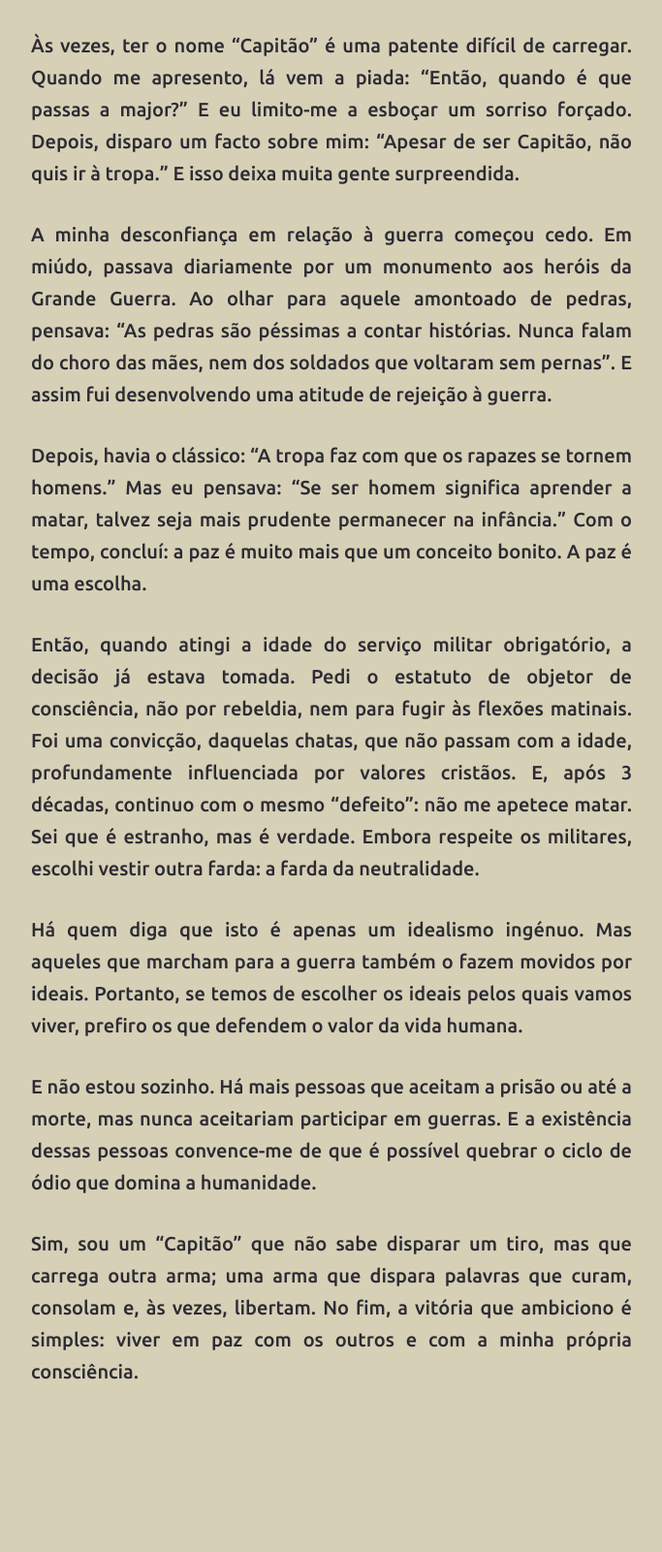
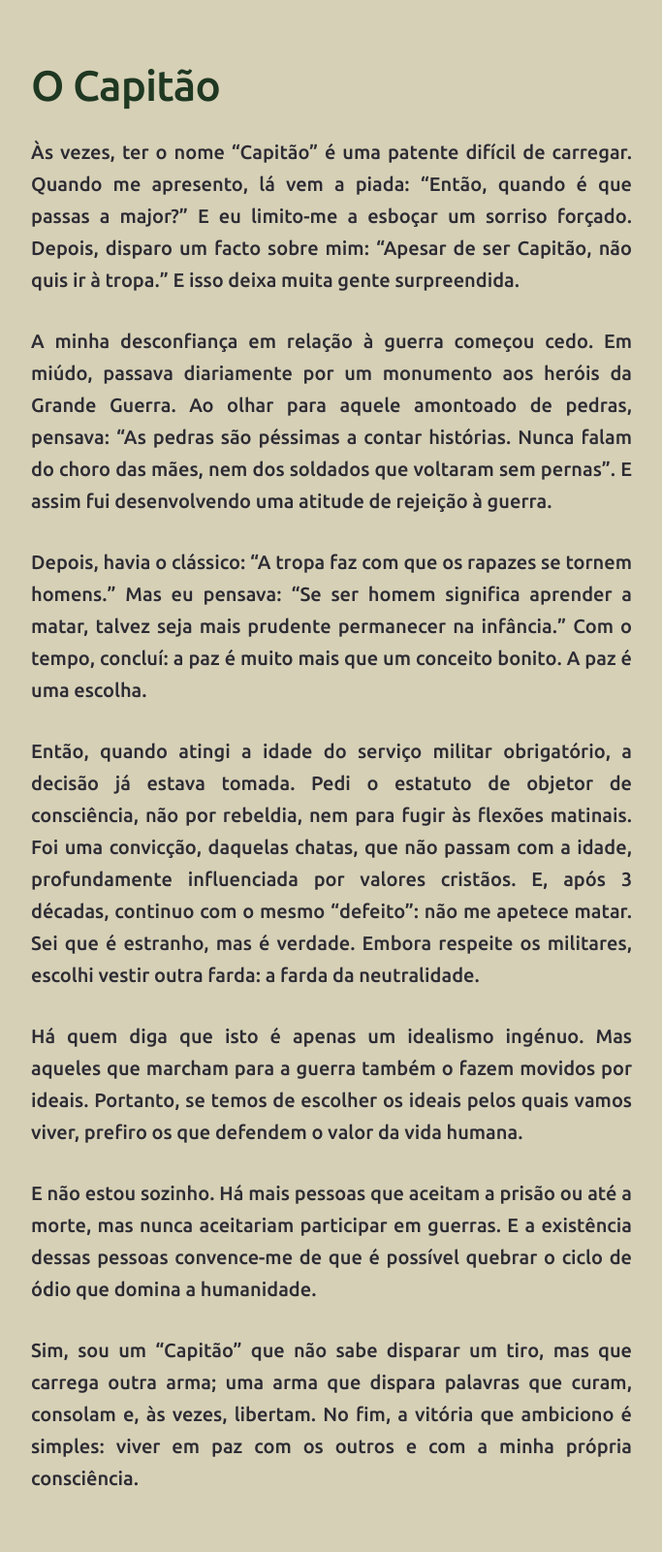
Before and after one commit to joaquim-capitao/queime-depois-de-ler, a Jekyll site: the page built from exp/o-capitao.md, in a window 1280 px wide. Shown: the whole page at 97% size, without its empty margins (298-981 px from the left). Built offline with Jekyll 4.4.1, drawn with Linux system fonts in a browser that asks for light colours; our own code applies the rules of GitHub Pages for plain Markdown files; before the commit the page ends 1491 px from its top, so only the background shows below that.

Commit message:
Update o-capitao.md

```diff
--- a/exp/o-capitao.md
+++ b/exp/o-capitao.md
@@ -1,3 +1,4 @@
+# O Capitão
 
 Às vezes, ter o nome “Capitão” é uma patente difícil de carregar. Quando me apresento, lá vem a piada: “Então, quando é que passas a major?” E eu limito-me a esboçar um sorriso forçado. Depois, disparo um facto sobre mim: “Apesar de ser Capitão, não quis ir à tropa.” E isso deixa muita gente surpreendida.
 
```
